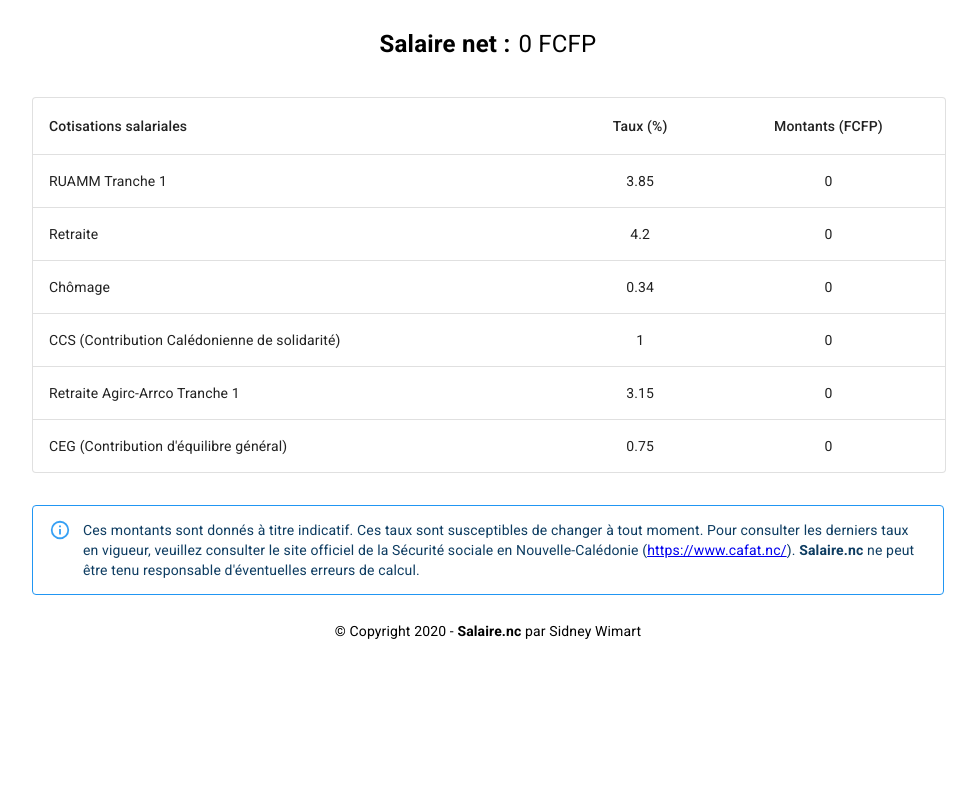
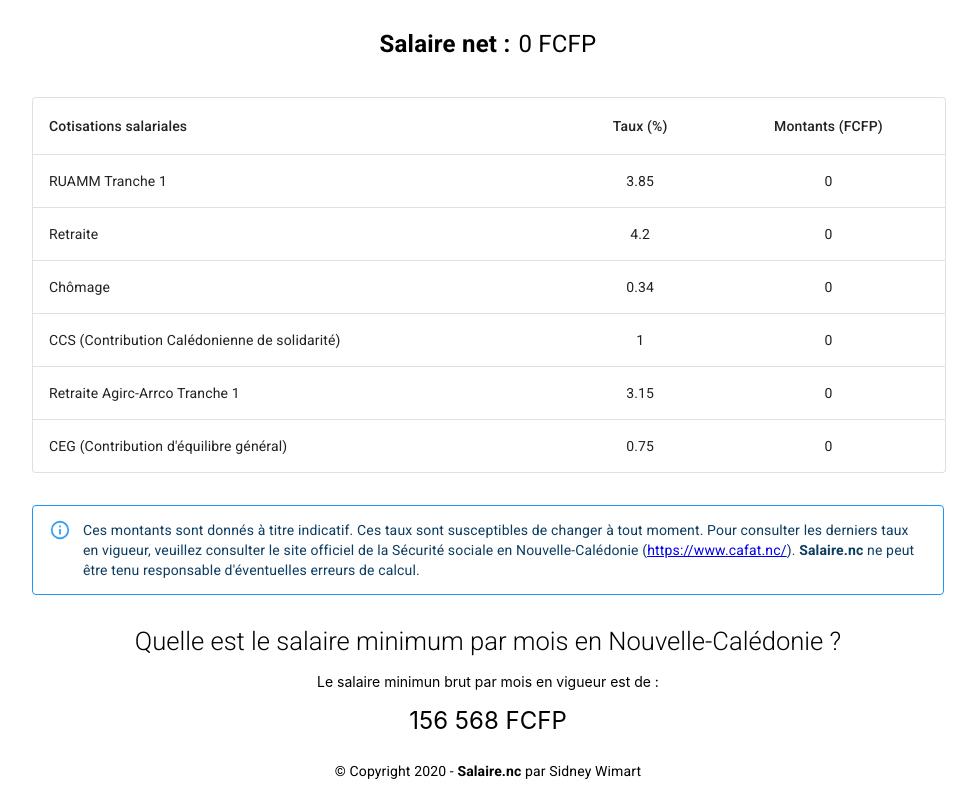
Before and after one commit to sidneywm/salaire.nc, a React (Create React App) app: page / in a window 1280 px wide. Shown: the part 1060-1860 px from the top of the page, without its empty margins (152-1129 px from the left). Before the commit the page ends 1728 px from the top, so only its background shows below. Built offline with nearby package versions, Linux system fonts and the light colour scheme.

Commit message:
add minimum salary

```diff
--- a/src/App.js
+++ b/src/App.js
@@ -6,7 +6,7 @@ import { createMuiTheme, ThemeProvider } from '@material-ui/core/styles';
 
 import Topbar from './components/Topbar/Topbar';
 import Header from './components/Header/Header';
-import Calculator from './components/Calculator/Calculator';
+import Main from './components/Main/Main';
 import Copyright from './components/Copyright/Copyright';
 
 const theme = createMuiTheme({
@@ -24,7 +24,7 @@ function App() {
         <Topbar></Topbar>
         <Container maxWidth="md">
           <Header></Header>
-          <Calculator></Calculator>
+          <Main></Main>
           <Copyright></Copyright>
         </Container>
       </ThemeProvider>
--- a/src/components/Copyright/Copyright.js
+++ b/src/components/Copyright/Copyright.js
@@ -7,14 +7,15 @@ const useStyles = makeStyles((theme) => ({
   root: {
     display: 'flex',
     justifyContent: 'center',
-    padding: theme.spacing(3),
+    marginTop: theme.spacing(3),
+    paddingBottom: theme.spacing(2),
   },
   text: {
     fontSize: '0.875rem',
     textAlign: 'center',
   },
 }));
-const Copyright = (props) => {
+const Copyright = () => {
   const classes = useStyles();
   return (
     <div className={classes.root}>
--- a/src/components/Calculator/Calculator.js
+++ b/src/components/Main/Main.js
@@ -14,6 +14,7 @@ import Button from '@material-ui/core/Button';
 import SalaryBrutInput from './SalaryBrutInput';
 import SalaryNetResult from './SalaryNetResult';
 import TableSummary from './TableSummary';
+import MinimumSalary from './MinimumSalary';
 
 const useStyles = makeStyles((theme) => ({
   root: {
@@ -51,7 +52,7 @@ const useStyles = makeStyles((theme) => ({
   },
 }));
 
-const Calculator = () => {
+const Main = () => {
   const classes = useStyles();
 
   React.useEffect(() => {
@@ -205,8 +206,11 @@ const Calculator = () => {
           erreurs de calcul.
         </Alert>
       </Grid>
+      <Grid item xs={12}>
+        <MinimumSalary></MinimumSalary>
+      </Grid>
     </Grid>
   );
 };
 
-export default Calculator;
+export default Main;
--- /dev/null
+++ b/src/components/Main/MinimumSalary.js
@@ -0,0 +1,47 @@
+import React from 'react';
+
+import { makeStyles } from '@material-ui/core/styles';
+import Typography from '@material-ui/core/Typography';
+
+const useStyles = makeStyles((theme) => ({
+  root: {
+    display: 'flex',
+    justifyContent: 'center',
+    alignItems: 'center',
+    flexDirection: 'column',
+  },
+  title: {
+    fontSize: '1.6rem',
+    fontWeight: 300,
+  },
+  text: {
+    textAlign: 'center',
+    fontSize: '0.875rem',
+    marginTop: theme.spacing(2),
+  },
+  number: {
+    textAlign: 'center',
+    fontSize: '1.5rem',
+    marginTop: theme.spacing(2),
+  },
+}));
+
+const MinimumSalary = () => {
+  const classes = useStyles();
+
+  return (
+    <div className={classes.root}>
+      <Typography variant="h3" className={classes.title}>
+        Quelle est le salaire minimum par mois en Nouvelle-Calédonie ?
+      </Typography>
+      <Typography variant="body" className={classes.text}>
+        Le salaire minimun brut par mois en vigueur est de :
+      </Typography>
+      <Typography variant="body" className={classes.number}>
+        156 568 FCFP
+      </Typography>
+    </div>
+  );
+};
+
+export default MinimumSalary;
```
Also changed, not shown: src/components/Main/SalaryBrutInput.js (renamed from src/components/Calculator/SalaryBrutInput.js), src/components/Main/SalaryNetResult.js (renamed from src/components/Calculator/SalaryNetResult.js), src/components/Main/TableSummary.js (renamed from src/components/Calculator/TableSummary.js).
